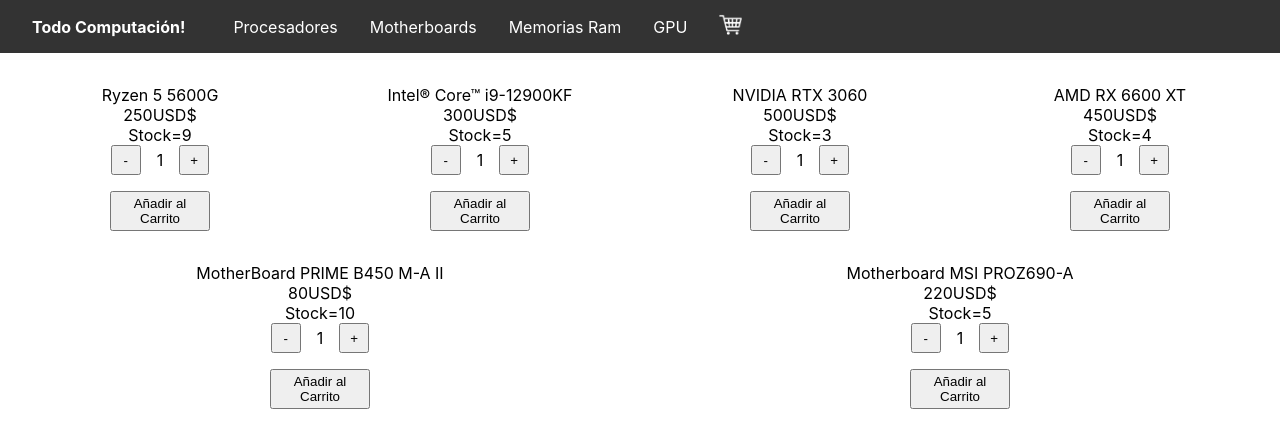
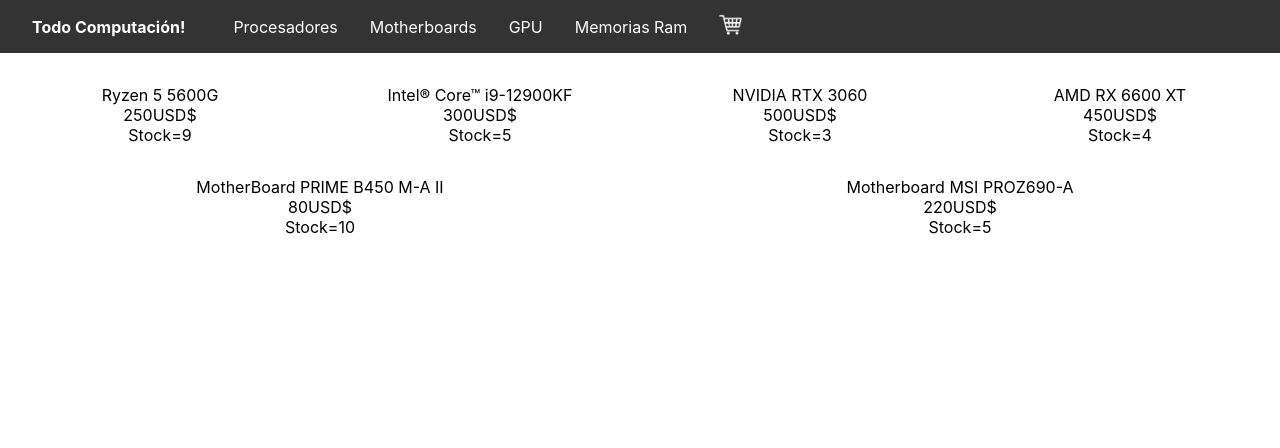
Before and after one commit to ManuelGenaro01/arma-tu-pc, a React (Create React App) app: page / in a window 1280 px wide. Shown: the top 448 px of the page. Built offline with nearby package versions, Linux system fonts and the light colour scheme; the HTML template or start-up script is replaced by a standard one.

Commit message:
Primera entrega

```diff
--- a/src/components/ItemList.js
+++ b/src/components/ItemList.js
@@ -12,7 +12,7 @@
             <p>{item.nombre}</p>
             <p>{item.precio}</p>
             <p>Stock={item.stock}</p>
-            <ItemCount onAdd={onAdd} initial={1} stock={item.stock}/></div>)
+            </div>)
     }
     </>
     )
--- a/src/components/NavBar.js
+++ b/src/components/NavBar.js
@@ -1,17 +1,17 @@
 import React from "react";
 import CartWidget from "./CartWidget";
-import ProductosEjemplo from "./ItemListContainer"
+import {Link} from "react-router-dom"
 
 function NavBar() {
     return (
         <div>
             <ul className="navBar">
-                <li><a href="#" className="logo">Todo Computación!</a></li>
-                <li><a href="#" className="a">Procesadores</a></li>
-                <li><a href="#" className="a">Motherboards</a></li>
-                <li><a href="#" className="a">Memorias Ram</a></li>
-                <li><a href="#" className="a">GPU</a></li>
-                <li><a href="#" className="a cart"><CartWidget /></a></li>
+                <li><Link to="/" className="logo">Todo Computación!</Link></li>
+                <li><Link to="category/1" className="a">Procesadores</Link></li>
+                <li><Link to="category/3" className="a">Motherboards</Link></li>
+                <li><Link to="category/2" className="a">GPU</Link></li>
+                <li><Link to="category/4" className="a">Memorias Ram</Link></li>
+                <li className="a cart"><CartWidget /></li>
             </ul>
         </div>
 
--- a/src/utils/Data.js
+++ b/src/utils/Data.js
@@ -4,7 +4,8 @@
         nombre: "Ryzen 5 5600G",
         precio: "250USD$",
         stock: 9,
-        category:"1"
+        category:"1",
+        description:""
     },
     {
         id:4,
```
